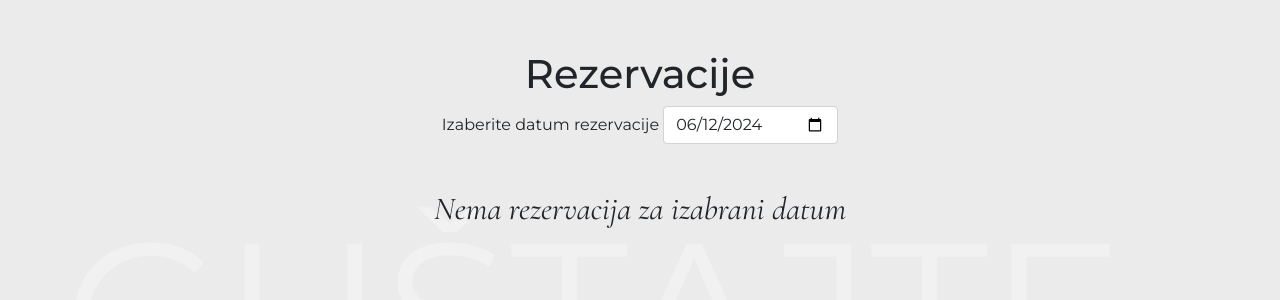
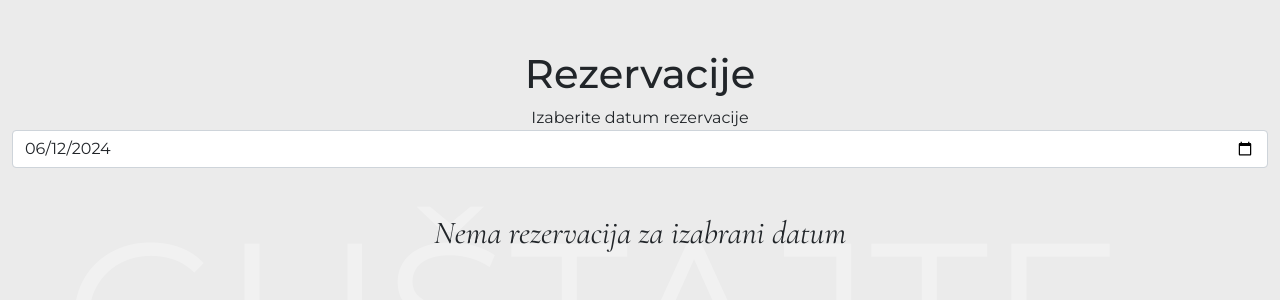
Before and after one commit to miiihaaas/Astal, a Flask app: page /reservations in a window 1280 px wide. Shown: the part 120-420 px from the top of the page. Run offline with Flask 3, Linux system fonts and the light colour scheme; the visitor is signed in with stand-in values (Sample User, id 1); data that the repository does not hold is empty; some libraries are stand-ins or nearby versions.

Commit message:
Miki-Astal-5

```diff
--- a/astal/static/css/astal.css
+++ b/astal/static/css/astal.css
@@ -25,8 +25,6 @@ h1.astal-heading { text-align: center; font-size: clamp(2rem, 5vw, 8rem); margin
 .alert { border-radius: 0; font-family: 'Cormorant Garamond', serif; font-size: 32px; font-style: italic; width: fit-content; }
 .alert-success { color: #ffffff; background-color: #c8d400; border-color: #c8d400; }
 .alert-danger { color: #ffffff; background-color: #ff6876; border-color: #ff6876; }
-input#reservation_date { width: auto; }
-
 
 .menu-toggle .toggle-lines { -webkit-box-align: center; -ms-flex-align: center; align-items: center; display: -webkit-box; display: -ms-flexbox; display: flex;
     -webkit-box-orient: vertical; -webkit-box-direction: normal; -ms-flex-direction: column; flex-direction: column; -webkit-box-pack: center; -ms-flex-pack: center;
@@ -36,17 +34,8 @@ input#reservation_date { width: auto; }
 .menu-toggle:hover .toggle-text::after, .menu-toggle:hover .toggle-line { -webkit-animation-name: toggleLine;  animation-name: toggleLine; -webkit-animation-duration: .5s;
     animation-duration: .5s; -webkit-animation-play-state: running; animation-play-state: running; -webkit-animation-timing-function: ease; animation-timing-function: ease; }
 .toggle-line:last-child { -webkit-animation-delay: .1s; animation-delay: .1s; }
-.menu-toggle .toggle-lines:not(.collapsed) .toggle-line:first-child {
-    -webkit-transform: rotate(-135deg);
-    -ms-transform: rotate(-135deg);
-    transform: rotate(-135deg);
-}
-.menu-toggle .toggle-lines:not(.collapsed) .toggle-line:last-child {
-    -webkit-transform: rotate(-45deg);
-    -ms-transform: rotate(-45deg);
-    transform: rotate(-45deg);
-    margin-top: -5px;
-}
+.menu-toggle .toggle-lines:not(.collapsed) .toggle-line:first-child { -webkit-transform: rotate(-135deg); -ms-transform: rotate(-135deg); transform: rotate(-135deg); }
+.menu-toggle .toggle-lines:not(.collapsed) .toggle-line:last-child { -webkit-transform: rotate(-45deg); -ms-transform: rotate(-45deg); transform: rotate(-45deg); margin-top: -5px; }
 
 
 @media (max-width: 768px) {
@@ -62,6 +51,7 @@ input#reservation_date { width: auto; }
 @media (min-width: 769px) {
     .ml-4 { margin-left: 1.5rem !important; }
     .vertical-even { display: flex; flex-direction: column; justify-content: space-between; }
+    /*input#reservation_date, input#number_of_people, select#reservation_time { width: auto; }*/
 }
 @media (min-width: 992px) {
     .menu-toggle { display: none; }
```
